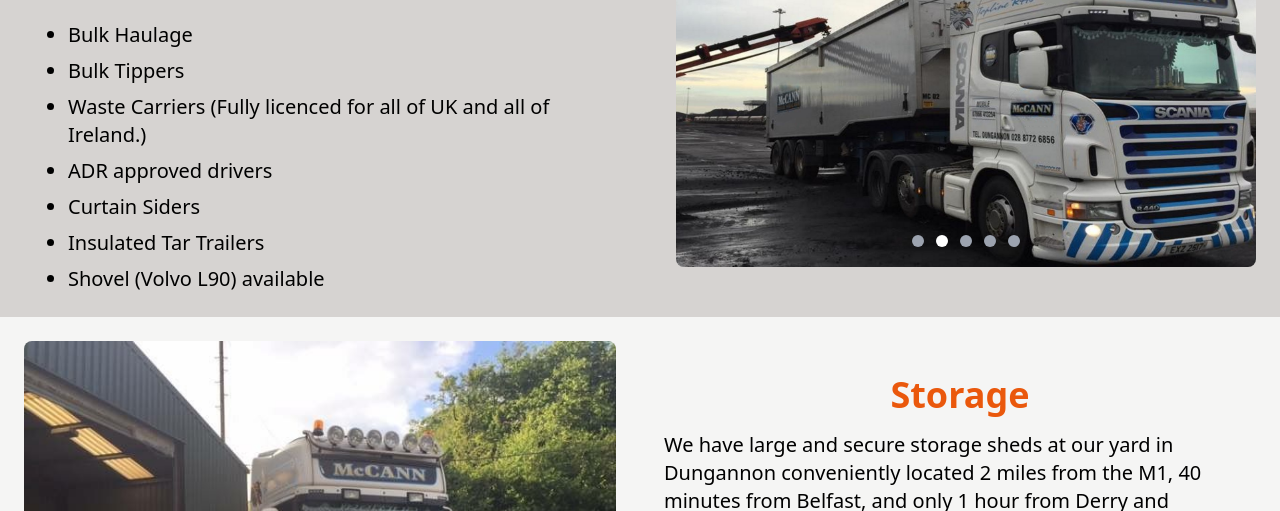
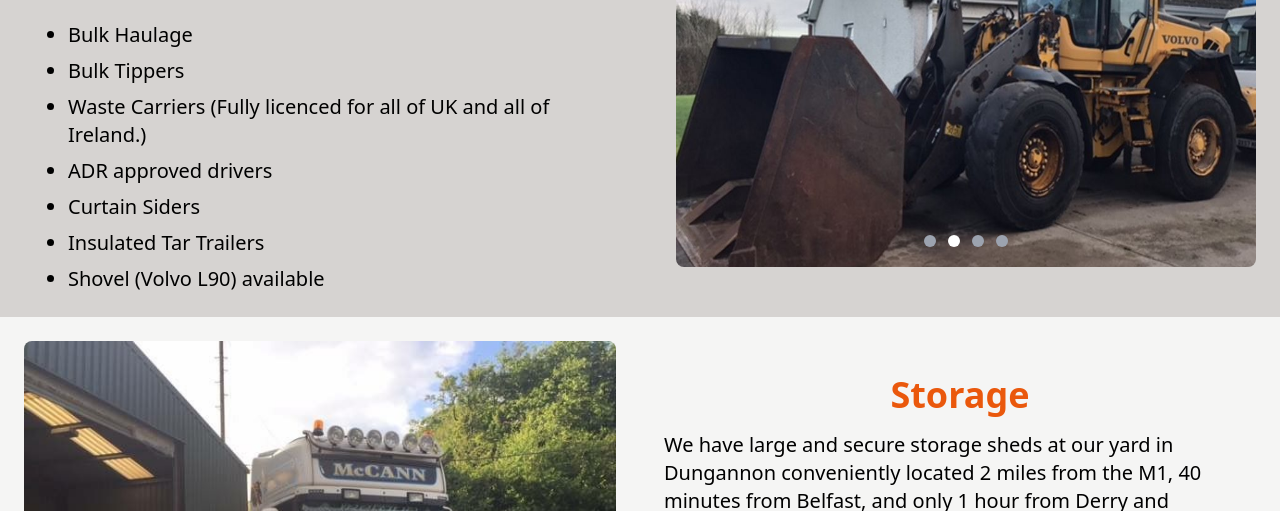
Before and after one commit to PaulTreanor/mccannfuelsandhaulage, a Gatsby site: page /haulage in a window 1280 px wide. Shown: the part 589-1100 px from the top of the page. Built offline with nearby package versions, Linux system fonts and the light colour scheme; Gatsby itself is replaced by a stand-in of ours.

Commit message:
Update images for carousel

```diff
--- a/src/components/Carousel.tsx
+++ b/src/components/Carousel.tsx
@@ -1,12 +1,14 @@
 import React, { useState, useEffect } from 'react';
-import lorry from "../images/lorry.jpg";
-import coal from "../images/oilandcoal.jpg";
+import BigLorry from '../images/carousel/big-lorry.png';
+import Loader from '../images/carousel/loader.jpg';
+import SmallLorry from '../images/carousel/small-lorry.jpg';
+import Tipper from '../images/carousel/tipper.jpg';
 
 export default function Carousel() {
   // State to keep track of the current slide
   const [currentSlide, setCurrentSlide] = useState(0);
   // An array of image sources for the carousel
-  const images = [coal, lorry, coal, lorry, coal];
+  const images = [BigLorry, Loader, SmallLorry, Tipper];
   // Length of the images array
   const totalSlides = images.length;
 
```
Also changed, not shown: src/images/carousel/loader.jpg (added), src/images/carousel/small-lorry.jpg (added), src/images/carousel/tipper.jpg (added), 1 other file.
